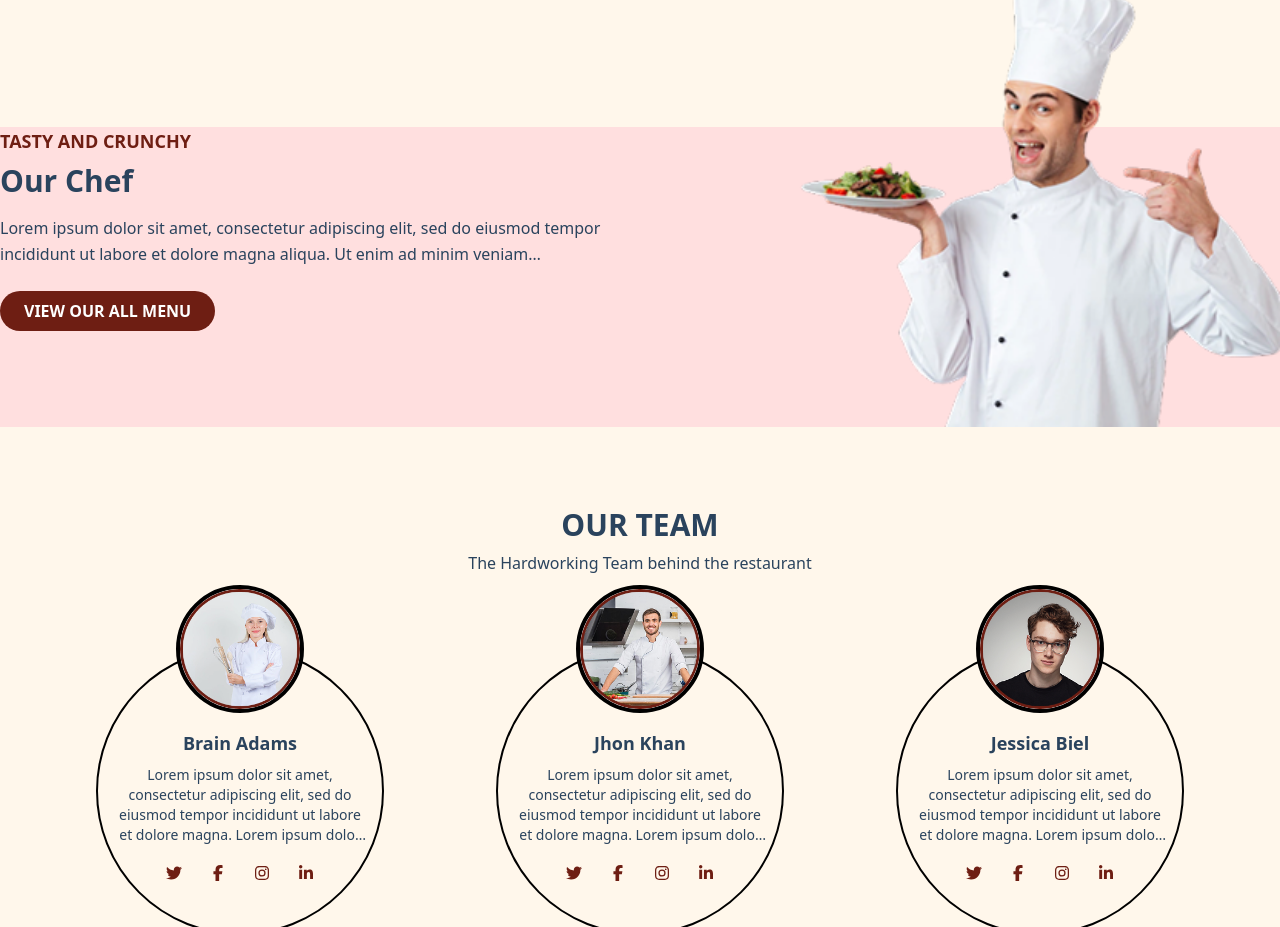
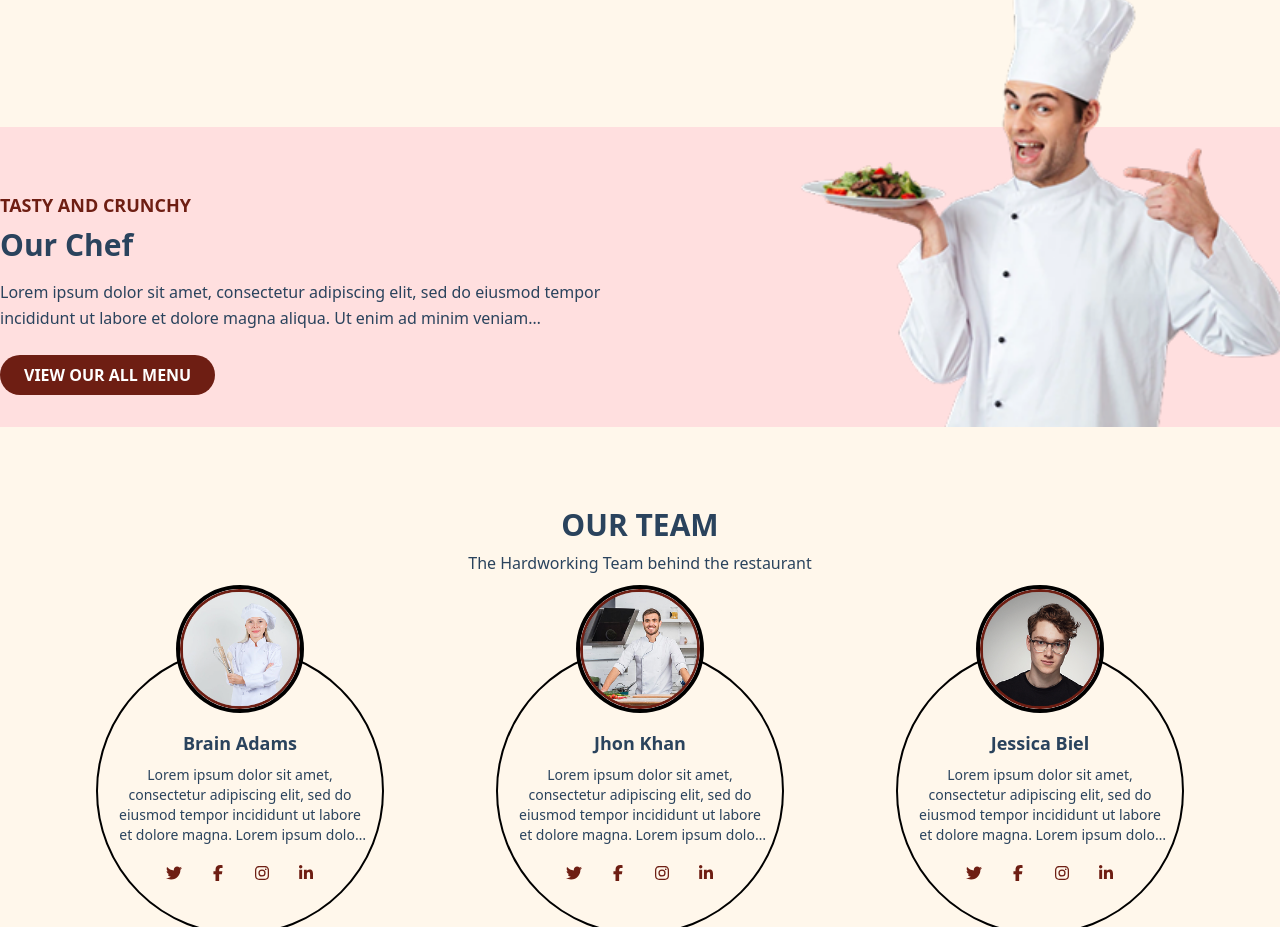
Before and after one commit to AfiaaAziz/Steak_Studio, a Next.js app: page /about in a window 1280 px wide. Shown: the part 1574-2501 px from the top of the page. Built offline with nearby package versions, Linux system fonts and the light colour scheme.

Commit message:
chef section

```diff
--- a/app/about/page.tsx
+++ b/app/about/page.tsx
@@ -156,7 +156,7 @@ const AboutUsPage = () => {
           />
 
           <div className="relative z-20 w-full">
-            <div className="container mx-auto flex flex-col lg:flex-row items-center justify-between gap-6 sm:gap-8">
+<div className="container mx-auto flex flex-col lg:flex-row justify-between gap-6 sm:gap-8 lg:h-[300px] lg:items-center lg:pt-8">
               <div className="lg:w-1/2 text-center lg:text-left">
                 <p className="text-brand-500 font-semibold text-base sm:text-lg mb-2">
                   TASTY AND CRUNCHY
```
